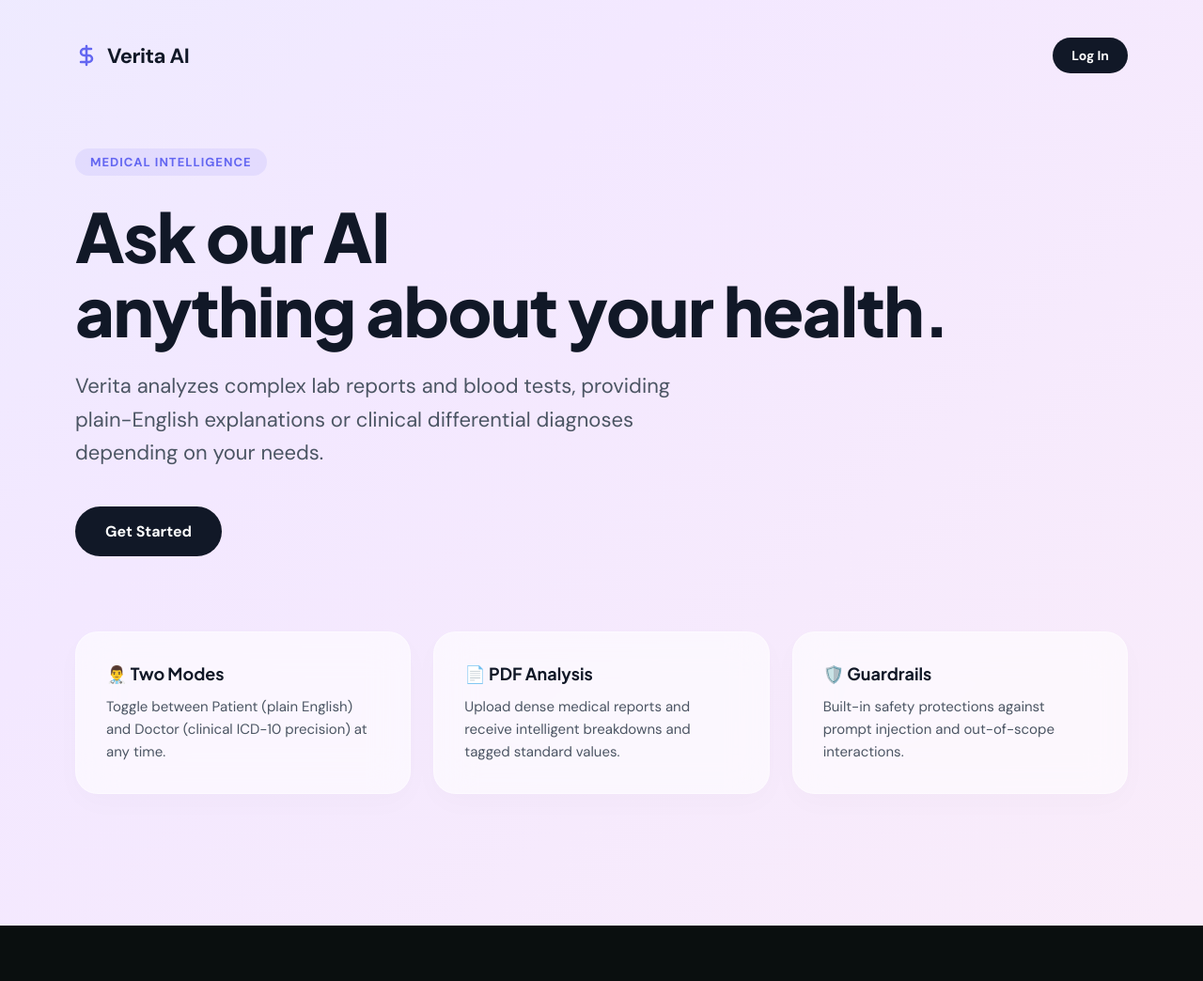
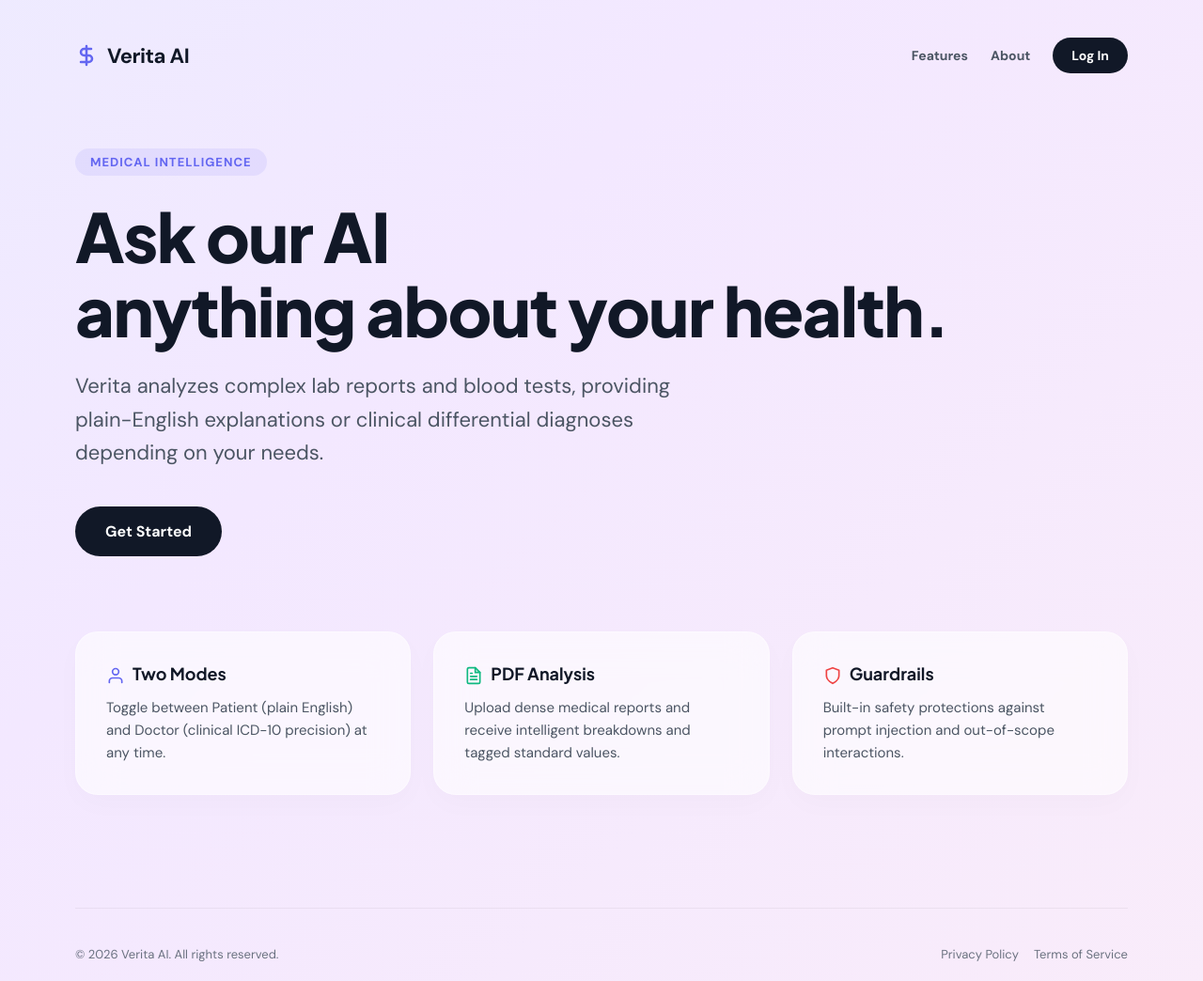
Before and after one commit to sarva-20/veritaAI, a React (Vite) app in the folder frontend/: page / in a window 1280 px wide. Shown: the whole page at 94% size. Before the commit the page ends 985 px from the top, so only its background shows below. Built offline with nearby package versions, Linux system fonts and the light colour scheme.

Commit message:
Update LandingPage headers/footers and add strict ID doc guardrails

```diff
--- a/frontend/src/App.jsx
+++ b/frontend/src/App.jsx
@@ -59,7 +59,11 @@ function LandingPage({ setRoute }) {
           <svg width="24" height="24" viewBox="0 0 24 24" fill="none" stroke="#6366f1" strokeWidth="2.5" strokeLinecap="round" strokeLinejoin="round"><path d="M12 2v20M17 5H9.5a3.5 3.5 0 0 0 0 7h5a3.5 3.5 0 0 1 0 7H6"/></svg>
           <span style={s.logoText}>Verita AI</span>
         </div>
-        <button style={s.primaryBtn} onClick={() => setRoute("login")}>Log In</button>
+        <div style={{display: "flex", gap: "24px", alignItems: "center"}}>
+            <span style={{fontSize: 14, fontWeight: 600, color: "#4b5563", cursor: "pointer"}}>Features</span>
+            <span style={{fontSize: 14, fontWeight: 600, color: "#4b5563", cursor: "pointer"}}>About</span>
+            <button style={s.primaryBtn} onClick={() => setRoute("login")}>Log In</button>
+        </div>
       </header>
 
       <main style={s.heroMain}>
@@ -74,19 +78,36 @@ function LandingPage({ setRoute }) {
 
         <div style={s.featureGrid}>
           <div style={s.featureCard}>
-            <h3 style={s.featureTitle}>👨‍⚕️ Two Modes</h3>
+            <h3 style={s.featureTitle}>
+              <svg style={{marginRight: 8, verticalAlign: "middle"}} width="20" height="20" viewBox="0 0 24 24" fill="none" stroke="#6366f1" strokeWidth="2" strokeLinecap="round" strokeLinejoin="round"><path d="M20 21v-2a4 4 0 0 0-4-4H8a4 4 0 0 0-4 4v2"></path><circle cx="12" cy="7" r="4"></circle></svg>
+              Two Modes
+            </h3>
             <p style={s.featureDesc}>Toggle between Patient (plain English) and Doctor (clinical ICD-10 precision) at any time.</p>
           </div>
           <div style={s.featureCard}>
-            <h3 style={s.featureTitle}>📄 PDF Analysis</h3>
+            <h3 style={s.featureTitle}>
+              <svg style={{marginRight: 8, verticalAlign: "middle"}} width="20" height="20" viewBox="0 0 24 24" fill="none" stroke="#10b981" strokeWidth="2" strokeLinecap="round" strokeLinejoin="round"><path d="M14 2H6a2 2 0 0 0-2 2v16a2 2 0 0 0 2 2h12a2 2 0 0 0 2-2V8z"></path><polyline points="14 2 14 8 20 8"></polyline><line x1="16" y1="13" x2="8" y2="13"></line><line x1="16" y1="17" x2="8" y2="17"></line><polyline points="10 9 9 9 8 9"></polyline></svg>
+              PDF Analysis
+            </h3>
             <p style={s.featureDesc}>Upload dense medical reports and receive intelligent breakdowns and tagged standard values.</p>
           </div>
           <div style={s.featureCard}>
-            <h3 style={s.featureTitle}>🛡️ Guardrails</h3>
+            <h3 style={s.featureTitle}>
+              <svg style={{marginRight: 8, verticalAlign: "middle"}} width="20" height="20" viewBox="0 0 24 24" fill="none" stroke="#ef4444" strokeWidth="2" strokeLinecap="round" strokeLinejoin="round"><path d="M12 22s8-4 8-10V5l-8-3-8 3v7c0 6 8 10 8 10z"></path></svg>
+              Guardrails
+            </h3>
             <p style={s.featureDesc}>Built-in safety protections against prompt injection and out-of-scope interactions.</p>
           </div>
         </div>
       </main>
+
+      <footer style={{paddingTop: 40, borderTop: "1px solid rgba(0,0,0,0.05)", display: "flex", justifyContent: "space-between", fontSize: 13, color: "#6b7280"}}>
+        <div>© 2026 Verita AI. All rights reserved.</div>
+        <div style={{display: "flex", gap: 16}}>
+          <span style={{cursor: "pointer"}}>Privacy Policy</span>
+          <span style={{cursor: "pointer"}}>Terms of Service</span>
+        </div>
+      </footer>
     </div>
   );
 }
```
Also changed, not shown: 2 other files (tests, documents, lock files or other folders).
